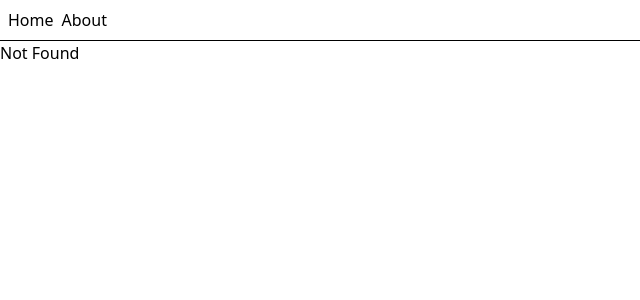
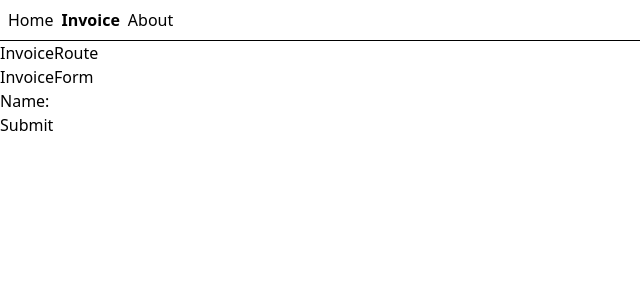
Before and after one commit to duguyihou/tokio, a React (Vite) app in the folder packages/web/: page /invoice in a window 1280 px wide. Before the commit this address had no page. Shown: the top 300 px of the page, without its empty margins (0-640 px from the left). Built offline with nearby package versions, Linux system fonts and the light colour scheme.

Commit message:
feat(web): form

```diff
--- a/packages/web/package.json
+++ b/packages/web/package.json
@@ -11,11 +11,13 @@
   },
   "dependencies": {
     "@tailwindcss/vite": "^4.1.4",
+    "@tanstack/react-form": "^1.6.3",
     "@tanstack/react-router": "^1.116.0",
     "@tanstack/react-router-devtools": "^1.116.0",
     "react": "^19.0.0",
     "react-dom": "^19.0.0",
-    "tailwindcss": "^4.1.4"
+    "tailwindcss": "^4.1.4",
+    "zod": "^3.24.3"
   },
   "devDependencies": {
     "@eslint/js": "^9.22.0",
--- /dev/null
+++ b/packages/web/src/features/invoices/BillFromSection.tsx
@@ -0,0 +1,50 @@
+import React from 'react';
+import { AnyFieldApi, useForm } from '@tanstack/react-form';
+
+const BillFromSection: React.FC = () => {
+  const form = useForm({
+    defaultValues: {
+      receiverName: '',
+      lastName: '',
+    },
+    validators: {
+      onChange: ({ value }) => !value.receiverName ? ['Name is required'] : value.receiverName.length < 3 ? ['Name must be at least 3 characters'] : undefined,
+    },
+    onSubmit: async ({ value }) => {
+      // Do something with form data
+      console.log(value)
+    },
+  })
+
+  const handleSubmit=(e)=>{
+    e.preventDefault();
+    e.stopPropagation();
+    form.handleSubmit();
+  }
+
+  return (
+    <form onSubmit={handleSubmit}>
+      <form.Field name='receiverName'
+        children={field => {
+          return <>
+            <label htmlFor={field.name}>Name:</label>
+            <input id={field.name} name={field.name} value={field.state.value} onBlur={field.handleBlur} onChange={(e) => field.handleChange(e.target.value)} />
+            <FieldInfo field={field} />
+          </>
+        }} />
+      <button type="submit">Submit</button>
+    </form>
+  );
+};
+
+export default BillFromSection;
+
+const FieldInfo = ({ field }: { field: AnyFieldApi }) => {
+  return (
+    <div>
+      {field.state.meta.errors && (
+        <span style={{ color: 'red' }}>{field.state.meta.errors.join(", ")}</span>
+      )}
+    </div>
+  );
+};
--- /dev/null
+++ b/packages/web/src/features/invoices/InvoiceForm.tsx
@@ -0,0 +1,13 @@
+import BillFromSection from "./BillFromSection"
+
+const InvoiceForm = () => {
+
+  return (
+    <>
+    <div>InvoiceForm</div>
+    <BillFromSection />
+    </>
+  )
+}
+
+export default InvoiceForm
--- /dev/null
+++ b/packages/web/src/features/invoices/InvoiceRoute.tsx
@@ -0,0 +1,12 @@
+import InvoiceForm from "./InvoiceForm"
+
+const InvoiceRoute = () => {
+  return (
+    <>
+    <div>InvoiceRoute</div>
+    <InvoiceForm />
+    </>
+  )
+}
+
+export default InvoiceRoute
--- /dev/null
+++ b/packages/web/src/features/invoices/index.ts
@@ -0,0 +1,2 @@
+import InvoiceRoute from './InvoiceRoute';
+export { InvoiceRoute };
--- a/packages/web/src/routeTree.gen.ts
+++ b/packages/web/src/routeTree.gen.ts
@@ -11,10 +11,17 @@
 // Import Routes
 
 import { Route as rootRoute } from './routes/__root'
+import { Route as InvoiceImport } from './routes/invoice'
 import { Route as AboutImport } from './routes/about'
 import { Route as IndexImport } from './routes/index'
 
 // Create/Update Routes
+
+const InvoiceRoute = InvoiceImport.update({
+  id: '/invoice',
+  path: '/invoice',
+  getParentRoute: () => rootRoute,
+} as any)
 
 const AboutRoute = AboutImport.update({
   id: '/about',
@@ -46,6 +53,13 @@ declare module '@tanstack/react-router' {
       preLoaderRoute: typeof AboutImport
       parentRoute: typeof rootRoute
     }
+    '/invoice': {
+      id: '/invoice'
+      path: '/invoice'
+      fullPath: '/invoice'
+      preLoaderRoute: typeof InvoiceImport
+      parentRoute: typeof rootRoute
+    }
   }
 }
 
@@ -54,36 +68,41 @@ declare module '@tanstack/react-router' {
 export interface FileRoutesByFullPath {
   '/': typeof IndexRoute
   '/about': typeof AboutRoute
+  '/invoice': typeof InvoiceRoute
 }
 
 export interface FileRoutesByTo {
   '/': typeof IndexRoute
   '/about': typeof AboutRoute
+  '/invoice': typeof InvoiceRoute
 }
 
 export interface FileRoutesById {
   __root__: typeof rootRoute
   '/': typeof IndexRoute
   '/about': typeof AboutRoute
+  '/invoice': typeof InvoiceRoute
 }
 
 export interface FileRouteTypes {
   fileRoutesByFullPath: FileRoutesByFullPath
-  fullPaths: '/' | '/about'
+  fullPaths: '/' | '/about' | '/invoice'
   fileRoutesByTo: FileRoutesByTo
-  to: '/' | '/about'
-  id: '__root__' | '/' | '/about'
+  to: '/' | '/about' | '/invoice'
+  id: '__root__' | '/' | '/about' | '/invoice'
   fileRoutesById: FileRoutesById
 }
 
 export interface RootRouteChildren {
   IndexRoute: typeof IndexRoute
   AboutRoute: typeof AboutRoute
+  InvoiceRoute: typeof InvoiceRoute
 }
 
 const rootRouteChildren: RootRouteChildren = {
   IndexRoute: IndexRoute,
   AboutRoute: AboutRoute,
+  InvoiceRoute: InvoiceRoute,
 }
 
 export const routeTree = rootRoute
@@ -97,7 +116,8 @@ export const routeTree = rootRoute
       "filePath": "__root.tsx",
       "children": [
         "/",
-        "/about"
+        "/about",
+        "/invoice"
       ]
     },
     "/": {
@@ -105,6 +125,9 @@ export const routeTree = rootRoute
     },
     "/about": {
       "filePath": "about.tsx"
+    },
+    "/invoice": {
+      "filePath": "invoice.tsx"
     }
   }
 }
--- a/packages/web/src/routes/__root.tsx
+++ b/packages/web/src/routes/__root.tsx
@@ -7,7 +7,10 @@ export const Route = createRootRoute({
       <div className="p-2 flex gap-2">
         <Link to="/" className="[&.active]:font-bold">
           Home
-        </Link>{' '}
+        </Link>
+        <Link to="/invoice" className="[&.active]:font-bold">
+          Invoice
+        </Link>
         <Link to="/about" className="[&.active]:font-bold">
           About
         </Link>
--- /dev/null
+++ b/packages/web/src/routes/invoice.tsx
@@ -0,0 +1,6 @@
+import { createFileRoute } from '@tanstack/react-router'
+import { InvoiceRoute } from '../features/invoices'
+
+export const Route = createFileRoute('/invoice')({
+  component: InvoiceRoute,
+})
```
Also changed, not shown: 1 other file (tests, documents, lock files or other folders).
